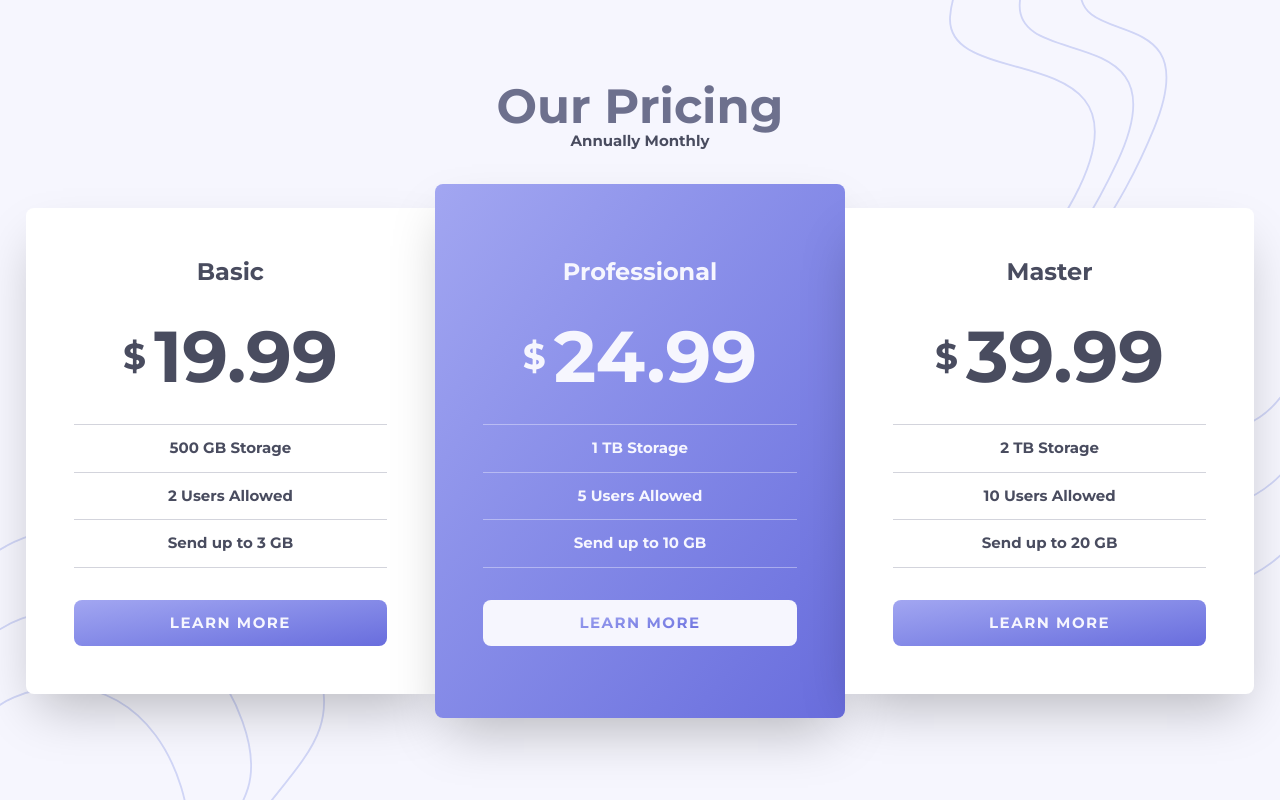
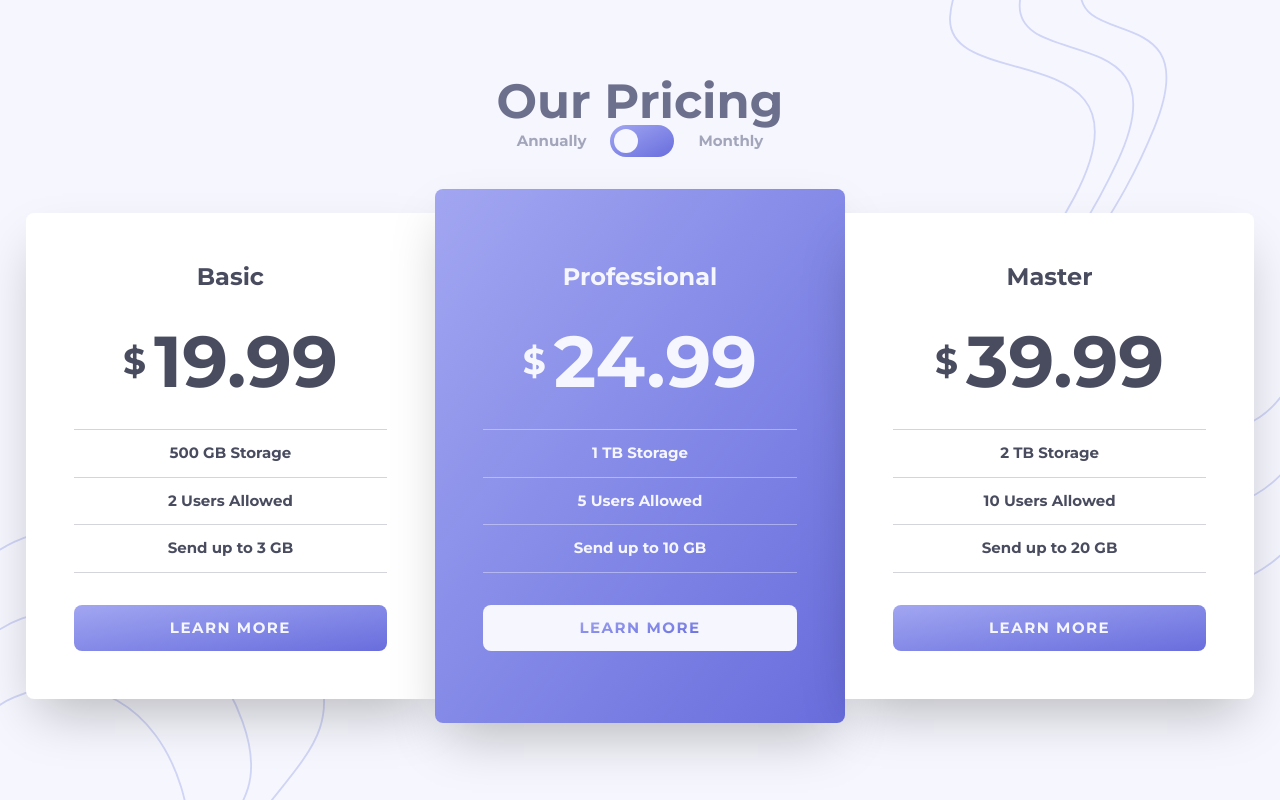
Before and after one commit to lilKriT/fem-pricing-component-with-toggle, a Next.js app: page / in a window 1280 px wide. Built offline with nearby package versions, Linux system fonts and the light colour scheme.

Commit message:
Working on toggle.

```diff
--- a/app/page.tsx
+++ b/app/page.tsx
@@ -35,7 +35,17 @@ export default function Home() {
     >
       <div className="flex flex-col justify-center items-center mx-[2%] my-16 w-full max-w-7xl">
         <h1 className="text-5xl text-gray-650">Our Pricing</h1>
-        <p> Annually Monthly</p>
+
+        <label className="text-gray-650/60 cursor-pointer flex items-center justify-center gap-6">
+          <span>Annually</span>
+
+          <div className="relative w-16 h-8 gradient rounded-full peer-checked:w-20">
+            <input type="checkbox" className="sr-only peer" />
+            <div className="absolute top-1 left-1 w-6 aspect-square rounded-full bg-blue-50 peer-checked:translate-x-8 motion-safe:duration-300 ease-in-out"></div>
+          </div>
+
+          <span>Monthly</span>
+        </label>
 
         {/* Cards */}
         <div className="mt-8 grid grid-cols-3 grid-rows-[24px_1fr_24px] w-full">
```
